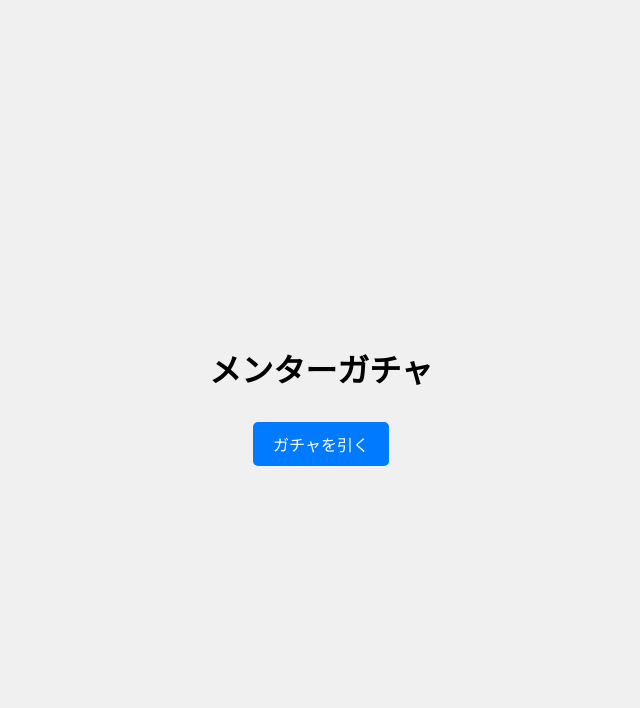
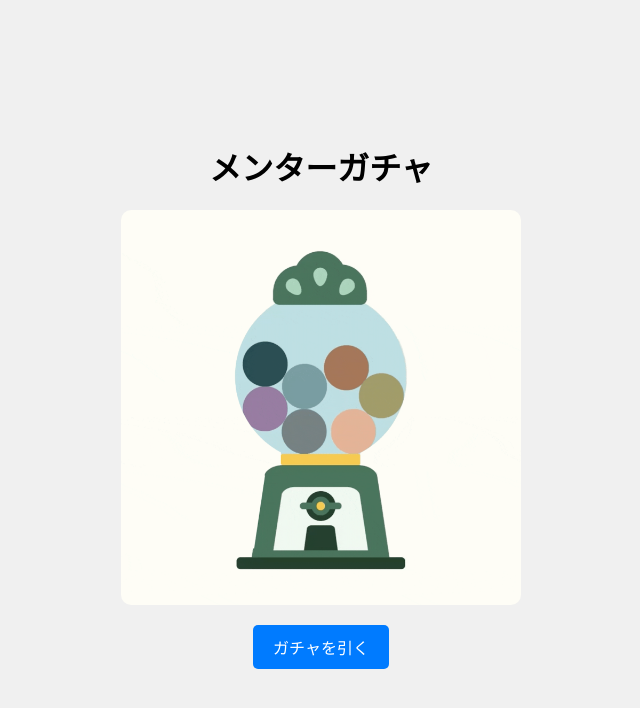
Before and after one commit to Kenjiro56/mentor-mikuji, a React (Create React App) app: page / in a window 1280 px wide. Shown: the top 708 px of the page, without its empty margins (319-959 px from the left). Built offline with nearby package versions, Linux system fonts and the light colour scheme.

Commit message:
fix/toppage

```diff
--- a/public/index.html
+++ b/public/index.html
@@ -5,7 +5,7 @@
     <!-- <meta property="og:image" content="画像のURL" /> -->
 
     <meta charset="utf-8" />
-    <link rel="icon" href="%PUBLIC_URL%/favicon.ico" />
+    <!-- <link rel="icon" href="%PUBLIC_URL%/favicon.ico" /> -->
     <meta name="viewport" content="width=device-width, initial-scale=1" />
     <meta name="theme-color" content="#000000" />
     <meta
--- a/src/Fortune.tsx
+++ b/src/Fortune.tsx
@@ -42,8 +42,20 @@ const Fortune: React.FC = () => {
 
     return (
         <div style={{ textAlign: "center", padding: "20px" }}>
-        {fortune == null && <h1>メンターガチャ</h1>}
-        {fortune == null && !isLoading &&  <button onClick={drawFortune}>ガチャを引く</button>}
+        {/* {fortune == null
+            &&
+            <div>
+                <h1>メンターガチャ</h1>
+                <img src ="./images/favicon_MG.png" style={{ width: "400px" }}/>
+            </div>
+        } */}
+        {fortune == null && !isLoading &&
+            <div>
+                <h1>メンターガチャ</h1>
+                <img src ="./images/favicon_MG.png" alt="gacha" style={{ width: "400px", display: "block" }}/>
+                <button onClick={drawFortune}>ガチャを引く</button>
+            </div>
+        }
         {isLoading ? (
             <img src="./images/gacha.gif" alt="loading" style={{ width: "400px", marginTop: "20px" }} />
         ) : (
```
